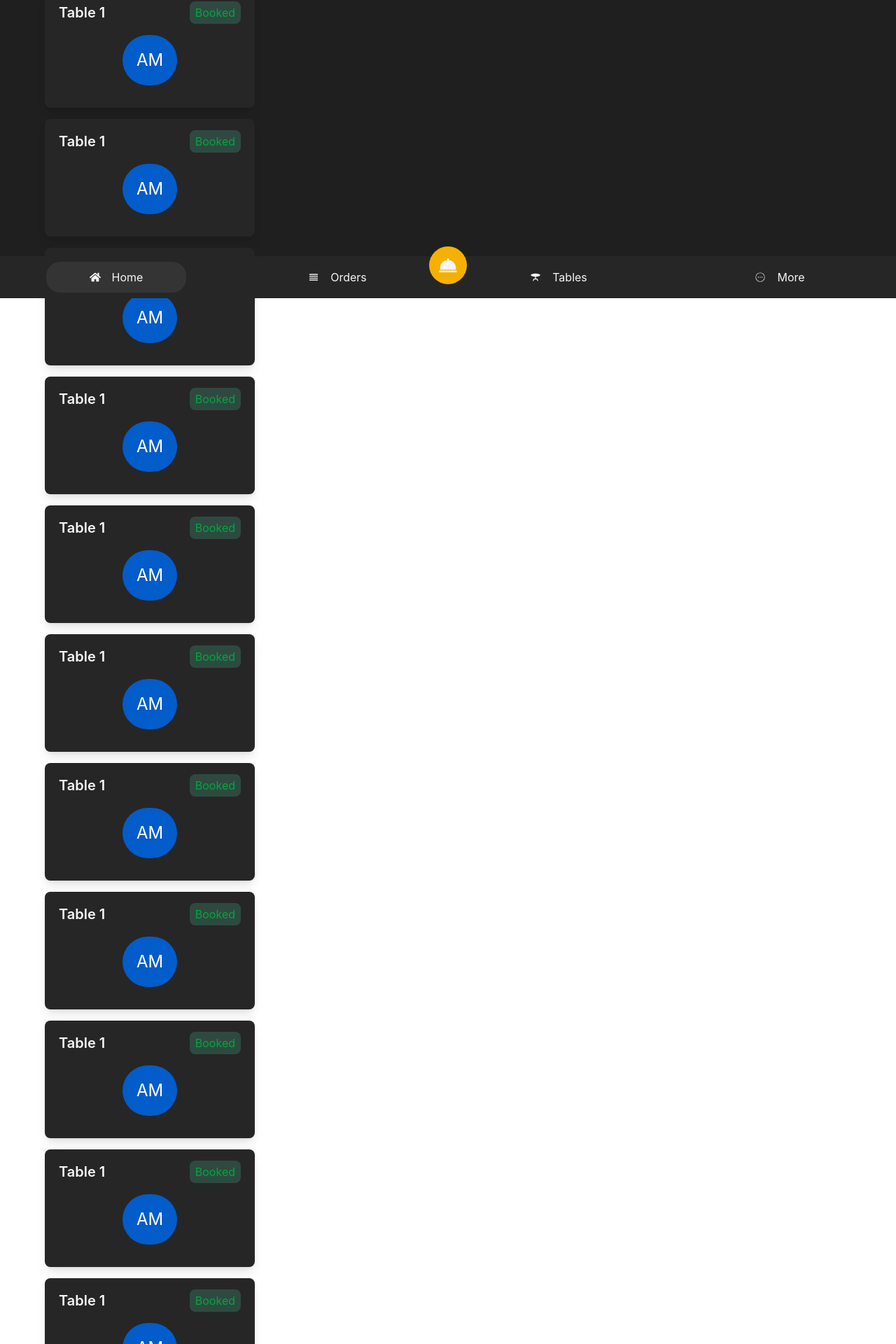
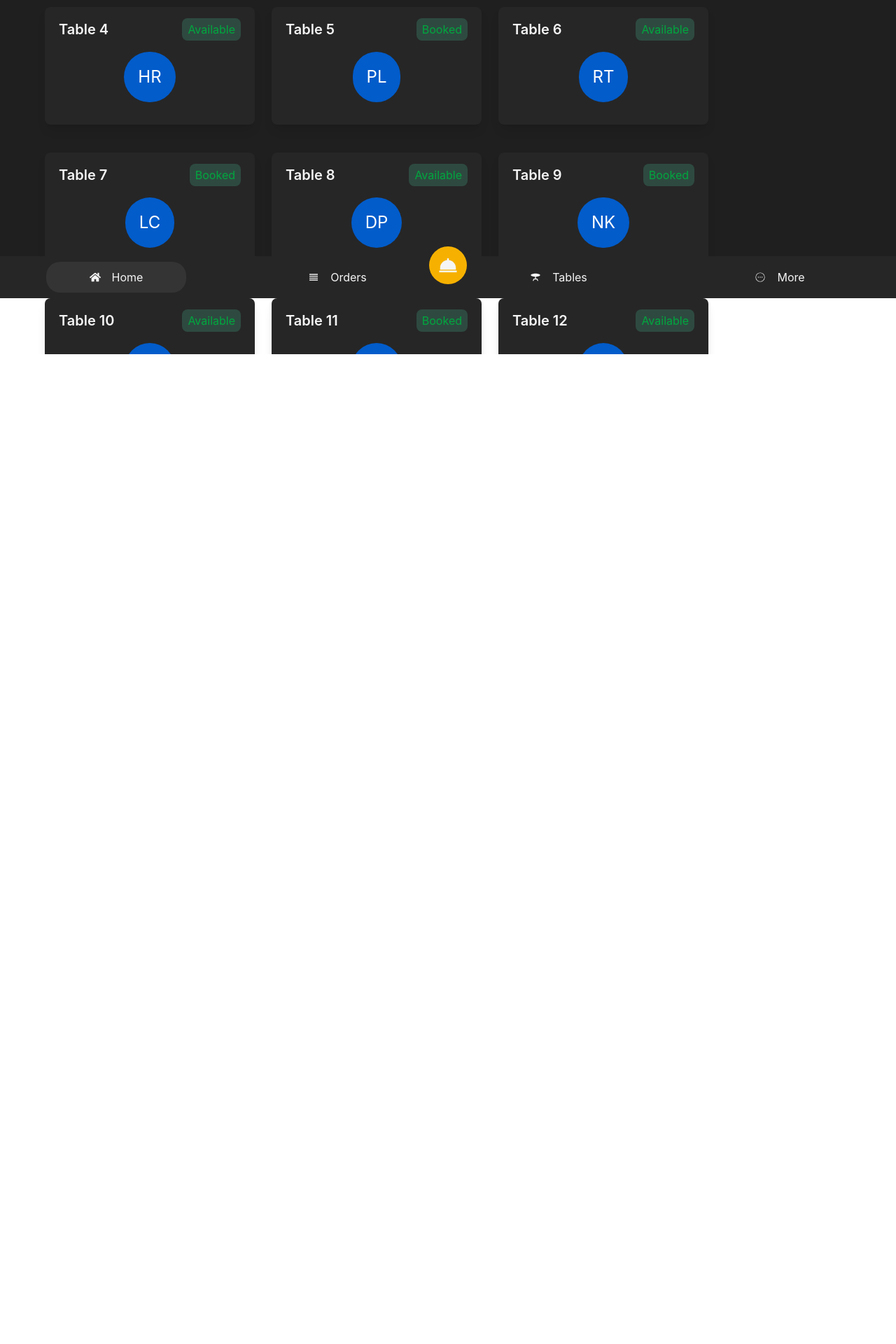
Before and after one commit to FlxBot001/pos_system, a React (Vite) app: page /tables in a window 1280 px wide. Shown: the part 374-2294 px from the top of the page at 70% size. After the commit the page ends 880 px from the top, so only its background shows below. Built offline with nearby package versions, Linux system fonts and the light colour scheme.

Commit message:
Updated files for the project

```diff
--- a/package.json
+++ b/package.json
@@ -14,7 +14,8 @@
     "react": "^18.3.1",
     "react-dom": "^18.3.1",
     "react-icons": "^5.4.0",
-    "react-router-dom": "^7.1.5"
+    "react-router-dom": "^7.1.5",
+    "tailwind-scrollbar-hide": "^2.0.0"
   },
   "devDependencies": {
     "@eslint/js": "^9.17.0",
--- a/src/components/tables/TableCard.jsx
+++ b/src/components/tables/TableCard.jsx
@@ -1,19 +1,28 @@
 import React from 'react'
 
-const TableCard = () => {
+
+const TableCard = ({
+    key,
+    name,
+    status,
+    initials
+}) => {
     return (
-    <div className="w-[300px] bg-[#262626] p-4 rounded-lg mb-4 shadow-lg cursor-pointer">
+        <div
+            key={key}
+            className="w-[300px] bg-[#262626] p-4 rounded-lg mb-4 shadow-lg cursor-pointer"
+        >
             <div className="flex items-center justify-between px-1">
                 <h1 className="text-xl text-[#f5f5f5] font-semibold">
-                Table 1
+                    {name}
                 </h1>
                 <p className="text-green-600 bg-[#2e4a40] px-2 py-1 rounded-lg">
-                Booked
+                    {status}
                 </p>
             </div>
             <div className="flex items-center justify-center mb-4 mt-4 my-5">
                 <h1 className="text-white rounded-full p-5 text-2xl bg-[#025cca]">
-                AM
+                    {initials}
                 </h1>
             </div>
         </div>
--- a/src/pages/Tables.jsx
+++ b/src/pages/Tables.jsx
@@ -2,6 +2,7 @@ import React, { useState } from 'react'
 import BottomNav from '../components/shared/BottomNav'
 import BackButton from '../components/shared/BackButton'
 import TableCard from '../components/tables/TableCard';
+import { tables } from '../constants/constants';
 
 const Tables = () => {
 
@@ -31,38 +32,19 @@ const Tables = () => {
         </div>
       </div>
       {/* Tables Card */}
-      <div className="px-16 py-4">
-      <TableCard />
-      <TableCard />
-      <TableCard />
-      <TableCard />
-      <TableCard />
-      <TableCard />
-      <TableCard />
-      <TableCard />
-      <TableCard />
-      <TableCard />
-      <TableCard />
-      <TableCard />
-      <TableCard />
-      <TableCard />
-      <TableCard />
-      <TableCard />
-      <TableCard />
-      <TableCard />
-      <TableCard />
-      <TableCard />
-      <TableCard />
-      <TableCard />
-      <TableCard />
-      <TableCard />
-      <TableCard />
-      <TableCard />
-      <TableCard />
-      <TableCard />
-      <TableCard />
-      <TableCard />
-      <TableCard />
+      <div className="flex flex-wrap gap-6 px-16 py-4 overflow-y-scroll scrollbar-hide h-[calc(100vh-5rem)]">
+        {
+          tables.map((table) => {
+            return (
+              <TableCard
+                key={table.id}
+                name={table.name}
+                status={table.status}
+                initials={table.initial}
+              />
+            )
+          })
+        }
       </div>
 
 
--- a/vite.config.js
+++ b/vite.config.js
@@ -1,13 +1,11 @@
 import { defineConfig } from 'vite'
 import tailwindcss from '@tailwindcss/vite'
 import react from '@vitejs/plugin-react'
-import scrollbarHide from "tailwind-scrollbar-hide";
 
 // https://vite.dev/config/
 export default defineConfig({
   plugins: [
     react(),
     tailwindcss(),
-    scrollbarHide(),
   ],
 })
```
Also changed, not shown: 1 other file (tests, documents, lock files or other folders). Lines whose indentation alone changed are shown as unchanged.
